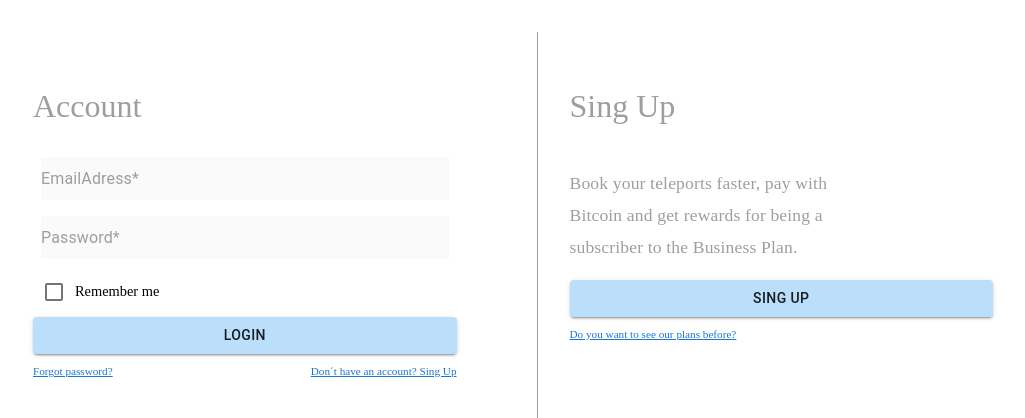
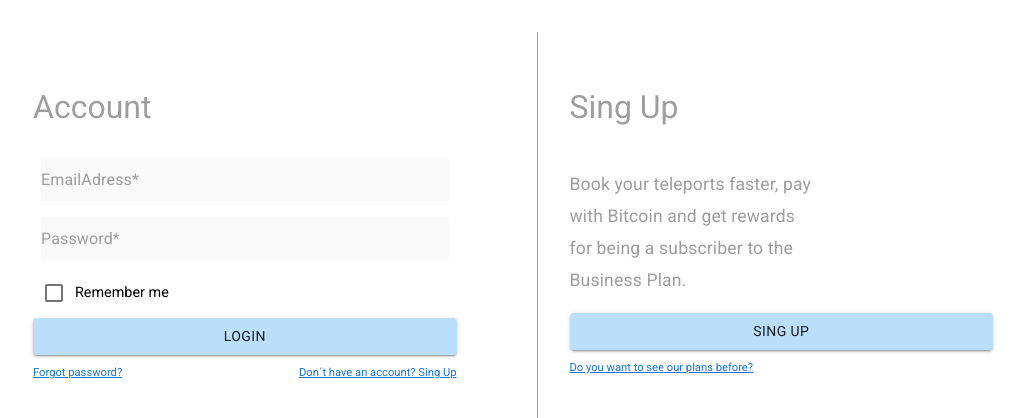
Before and after one commit to VekaTobias10/blinkport_app, a React (Create React App) app in the folder tercera-practica-vpv/: page /login in a window 1280 px wide. Shown: the top 418 px of the page, without its empty margins (127-1152 px from the left). Built offline with nearby package versions, Linux system fonts and the light colour scheme; the HTML template or start-up script is replaced by a standard one.

Commit message:
cambios font-family

```diff
--- a/tercera-practica-vpv/package.json
+++ b/tercera-practica-vpv/package.json
@@ -3,6 +3,7 @@
   "version": "0.1.0",
   "private": true,
   "dependencies": {
+    "@fontsource/roboto": "^4.5.0",
     "@material-ui/core": "^4.12.3",
     "@material-ui/icons": "^4.11.2",
     "@material-ui/styles": "^4.11.4",
--- a/tercera-practica-vpv/src/App.js
+++ b/tercera-practica-vpv/src/App.js
@@ -2,7 +2,8 @@ import './App.css';
 import React from 'react';
 import LandingPage from './pages/landing';
 import ModalPage from './pages/modal';
-import RegisterData from './pages/register/index'
+import RegisterData from './pages/register/index';
+
 
 import {
   BrowserRouter as Router,
--- a/tercera-practica-vpv/src/components/modal-component/main-component/index.jsx
+++ b/tercera-practica-vpv/src/components/modal-component/main-component/index.jsx
@@ -10,6 +10,7 @@ import PersonalData from "../personal-data";
 import PaymentCard from "../modal-tarjeta/modal-pago";
 import LastPageModal from "../finalmodalpage-component";
 import LandingPage from "../../../pages/landing";
+
 
 const useStyles = makeStyles((theme) => ({
   root: {
--- a/tercera-practica-vpv/src/index.css
+++ b/tercera-practica-vpv/src/index.css
@@ -2,6 +2,7 @@ body {
   margin: 0;
   padding:0;
   box-sizing: border-box;
+  font-family: "Roboto";
 }
 
 code {
--- a/tercera-practica-vpv/src/index.js
+++ b/tercera-practica-vpv/src/index.js
@@ -3,6 +3,8 @@ import ReactDOM from 'react-dom';
 import './index.css';
 import App from './App';
 import reportWebVitals from './reportWebVitals';
+import "@fontsource/roboto";
+
 
 ReactDOM.render(
   <React.StrictMode>
--- a/tercera-practica-vpv/src/pages/register/index.jsx
+++ b/tercera-practica-vpv/src/pages/register/index.jsx
@@ -51,8 +51,8 @@ function RegisterData() {
 
             </div>
             <div className={classes.singupContainer}>
-                <h5 className="singup_title">Sing Up</h5>
-                <p className="singup_paragraph">Book your teleports faster, pay with Bitcoin and get rewards for being a subscriber to the Business Plan.</p>
+                <h5 className={classes.singupTitle}>Sing Up</h5>
+                <p className={classes.singupParagraph}>Book your teleports faster, pay with Bitcoin and get rewards for being a subscriber to the Business Plan.</p>
                 <Button className={classes.buttonlogin} variant="contained" >SING UP</Button>
                 <p className="link"><a className="link_color" href="">Do you want to see our plans before?</a></p>
             </div>
--- a/tercera-practica-vpv/src/pages/register/style.css
+++ b/tercera-practica-vpv/src/pages/register/style.css
@@ -53,22 +53,22 @@
     color: #1976D2 !important;
 }
 
-.singup_container{
+/* .singup_container{
     display: flex;
     flex-direction: column;
     width: 100%;
     padding: 2rem;
-}
+} */
 
-.singup_title{
+/* .singup_title{
     font-weight: 400;
     font-style: normal;
     font-size: 2rem;
     color: #9E9E9E;
     margin: 1.5rem 0rem;
-}
+} */
 
-.singup_paragraph{
+/* .singup_paragraph{
     font-weight: 400;
     font-style: normal;
     font-size: 1.1rem;
@@ -76,4 +76,4 @@
     line-height: 2rem;
     letter-spacing: 0.009rem;
     width: 65%;
-}
+} */
--- a/tercera-practica-vpv/src/pages/register/style.js
+++ b/tercera-practica-vpv/src/pages/register/style.js
@@ -33,6 +33,22 @@ import { makeStyles } from '@material-ui/core/styles';
         padding: "0rem",
       },
     },
+    singupTitle:{
+      fontWeight: "400",
+      fontStyle: "normal",
+      fontSize: "2rem",
+      color: "#9E9E9E",
+      margin: "1.5rem 0rem",
+    },
+    singupParagraph:{
+      fontWeight: "400",
+      fontStyle: "normal",
+      fontSize: "1.1rem",
+      color: "#9E9E9E",
+      lineHeight: "2rem",
+      letterSpacing: "0.009rem",
+      maxWidth: "58%",
+    },
     root: {
       display: 'flex',
       flexWrap: 'wrap',
```
Also changed, not shown: 1 other file (tests, documents, lock files or other folders).
